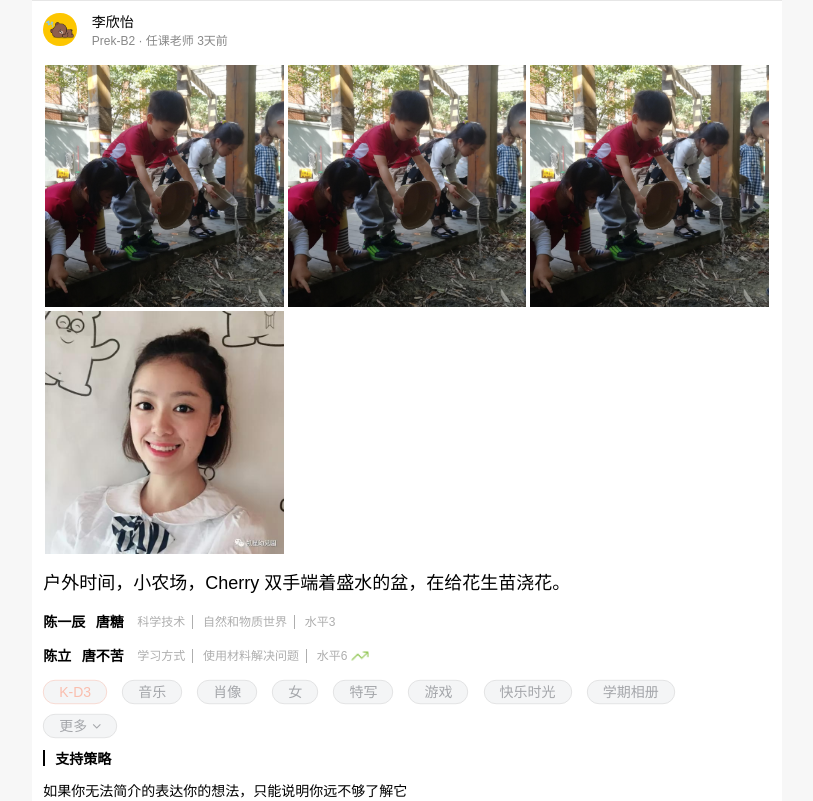
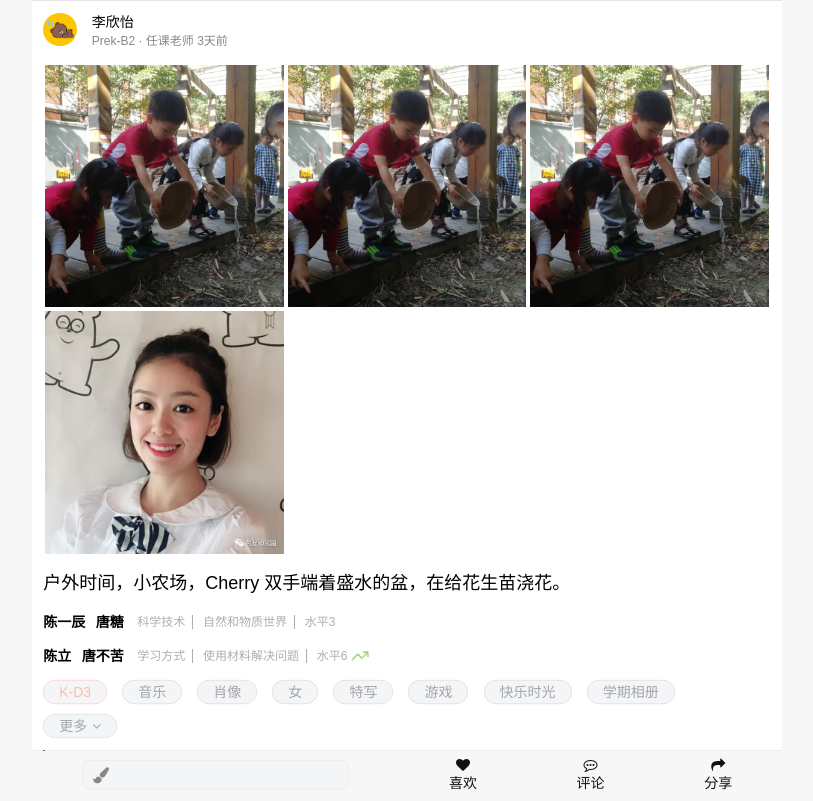
Before and after one commit to coffeecoke/child-assessment, a website: page src/html/幼儿评估.html in a window 1280 px wide. Shown: the whole page, without its empty margins (233-1046 px from the left). Drawn offline with nearby package versions, Linux system fonts and the light colour scheme; files that its build step writes are made by us from their sources.

Commit message:
幼儿评估

```diff
--- a/src/html/幼儿评估.html
+++ b/src/html/幼儿评估.html
@@ -281,11 +281,29 @@
       </article>
 
     </div>
+    <footer class="comment">
+      <div class="form-group">
+        <span class="write-icon fa fa-paint-brush"></span>
+        <input type="text" class="form-control">
+      </div>
+      <div class="like-item">
+        <span class="icon fa fa-heart"></span>
+        <span>喜欢</span>
+      </div>
+      <div class="send-comment-item">
+        <span class="icon fa fa-commenting-o"></span>
+        <span>评论</span>
+      </div>
+      <div class="share-item">
+        <span class="icon fa fa-share"></span>
+        <span>分享</span>
+      </div>
+    </footer>
   </div>
   <script src="../js/jquery-2.1.4.min.js"></script>
   <script>
-    $(function() {
-      if($('.assess-img_lists .assess-img_list').length<2) {
+    $(function () {
+      if ($('.assess-img_lists .assess-img_list').length < 2) {
         $('.assess-img_list').addClass('only-list')
       }
     })
--- a/src/less/pages/child-assessment.less
+++ b/src/less/pages/child-assessment.less
@@ -268,3 +268,57 @@
     }
   }
 }
+
+footer.comment {
+  height:.9rem;
+  display:flex;
+  justify-content: space-around;
+  align-items: center;
+  position: relative;
+  &:before {
+    .top-line(#dedede)
+
+  }
+  .form-group {
+    position: relative;
+    width:4.78rem;
+    .write-icon {
+      position: absolute;
+      height:.54rem;
+      line-height: .54rem;
+      left:.2rem;
+      top:0;
+      color:#888888;
+      font-size:16px;
+    }
+    .form-control {
+      width:100%;
+      height:.54rem;
+      padding-left:.6rem;
+      border:1px solid #ecedef;
+      border-radius: .127rem;
+      background-color:#f4f5f6;
+    }
+  }
+  .like-item {
+    display: flex;
+    flex-direction: column;
+    justify-content: space-between;
+    align-items: center;
+    color:#101010;
+  }
+  .send-comment-item {
+    display: flex;
+    flex-direction: column;
+    justify-content: space-between;
+    align-items: center;
+    color:#101010;
+  }
+  .share-item {
+    display: flex;
+    flex-direction: column;
+    justify-content: space-between;
+    align-items: center;
+    color:#101010;
+  }
+}
```
Lines whose indentation alone changed are shown as unchanged.
